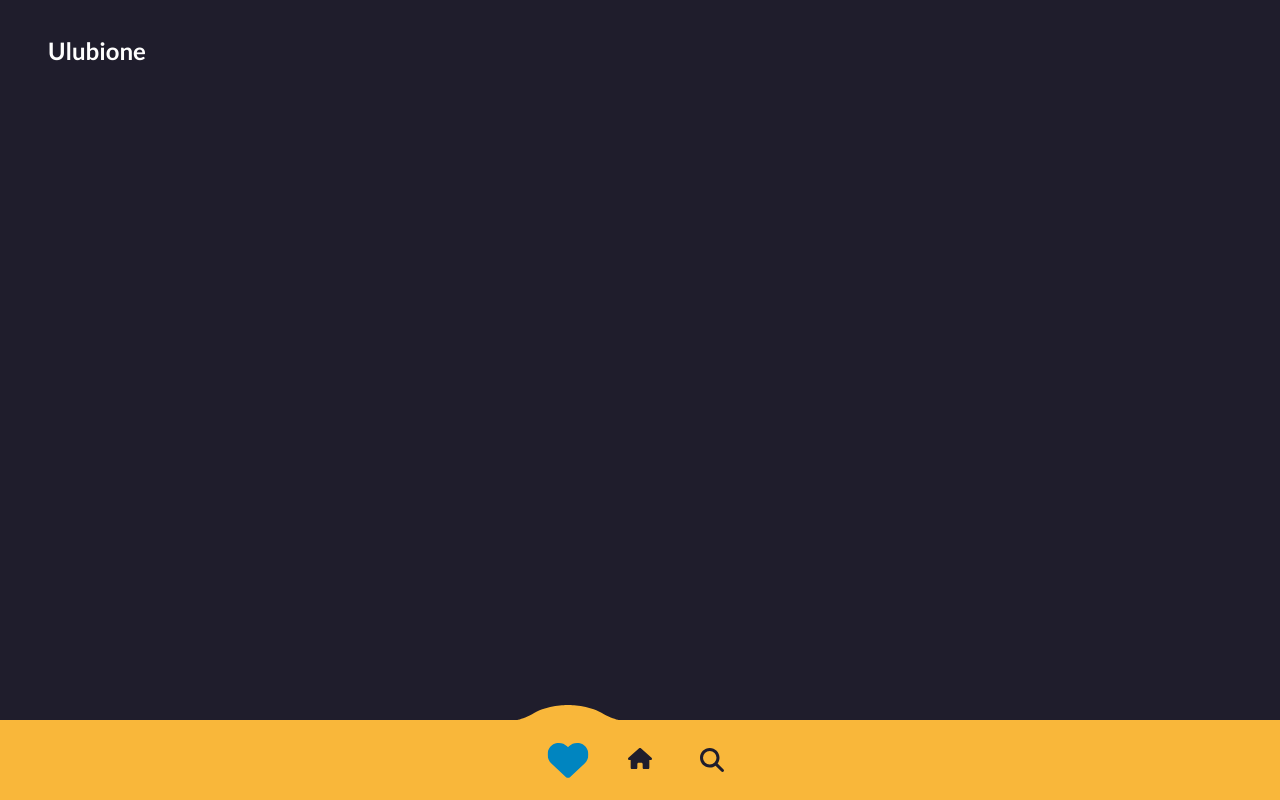
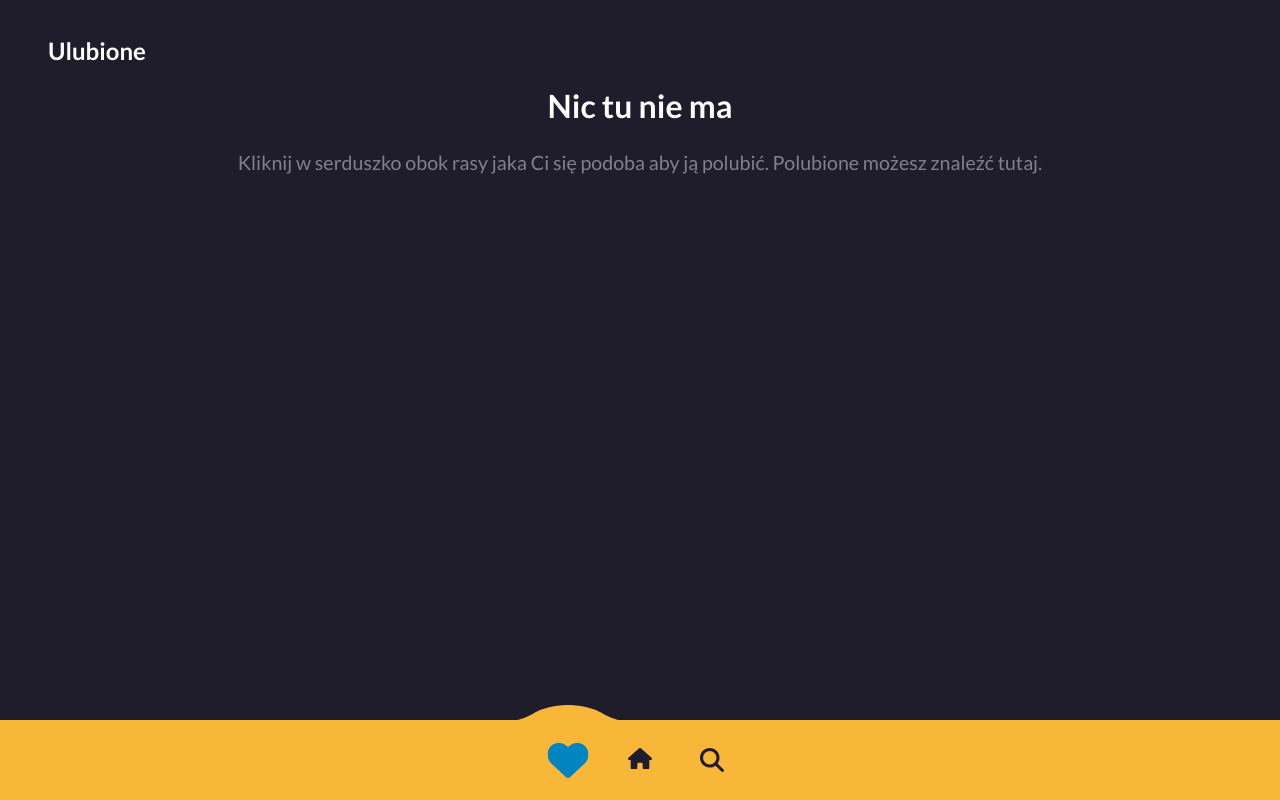
Before and after one commit to Kuba429/woof, a React (Vite) app: page /liked in a window 1280 px wide. Built offline with nearby package versions, Linux system fonts and the light colour scheme.

Commit message:
tekst zastepczy w przypadku pustej listy ulubionych ras

```diff
--- a/src/views/liked/LikedView.tsx
+++ b/src/views/liked/LikedView.tsx
@@ -5,5 +5,21 @@ import { BreedList } from "../../components/BreedList";
 export function LikedView() {
 	const [breeds] = useAtom(allBreedsAtom);
 	const likedBreeds = breeds.filter((item) => item.isLiked);
-	return <BreedList header={"Ulubione"} items={likedBreeds} />;
+	return (
+		<BreedList
+			fallback={fallback}
+			header={"Ulubione"}
+			items={likedBreeds}
+		/>
+	);
 }
+
+const fallback = (
+	<div style={{ textAlign: "center" }}>
+		<h1>Nic tu nie ma</h1>
+		<p>
+			Kliknij w serduszko obok rasy jaka Ci się podoba aby ją polubić.
+			Polubione możesz znaleźć tutaj.
+		</p>
+	</div>
+);
--- a/src/views/search/Search.module.scss
+++ b/src/views/search/Search.module.scss
@@ -59,6 +59,7 @@
 }
 .button {
 	background: var(--primary);
+	color: var(--bg);
 	border: none;
 	border-radius: 10px;
 	padding-inline: 2rem;
```
